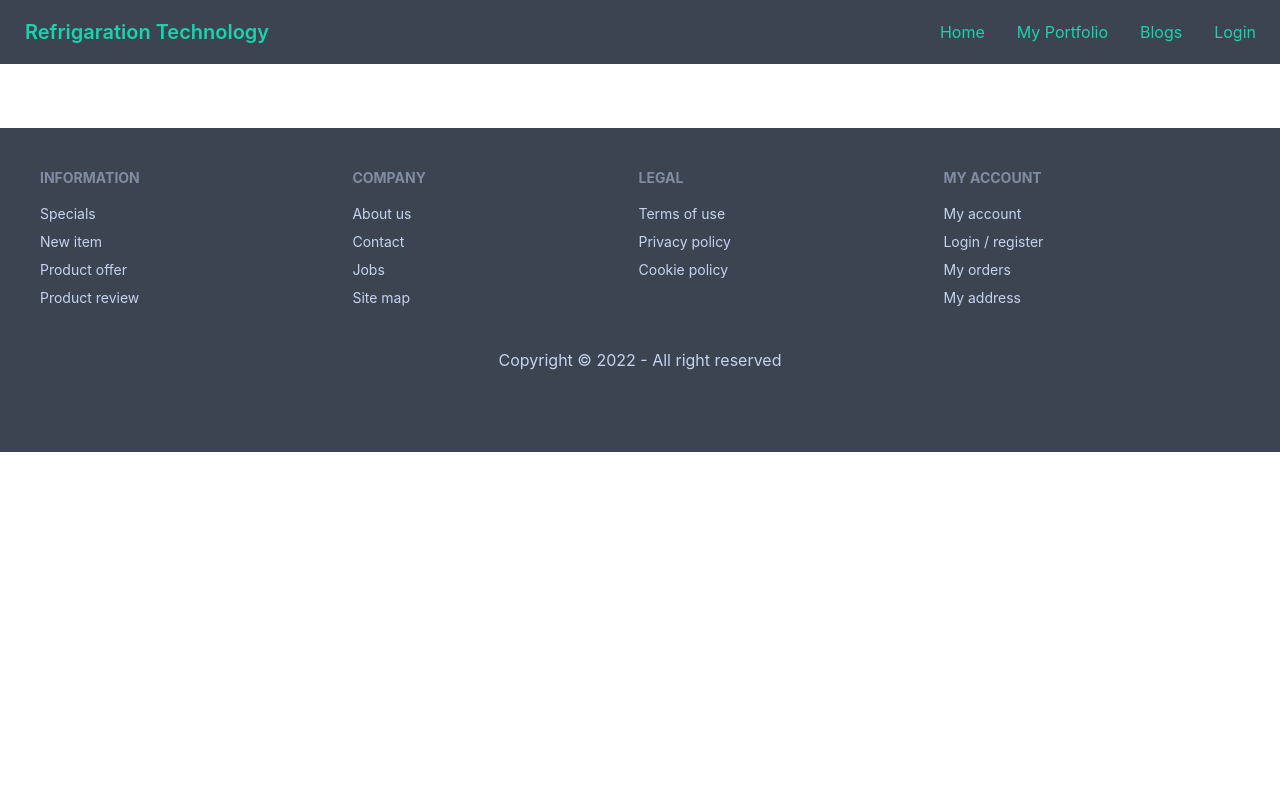
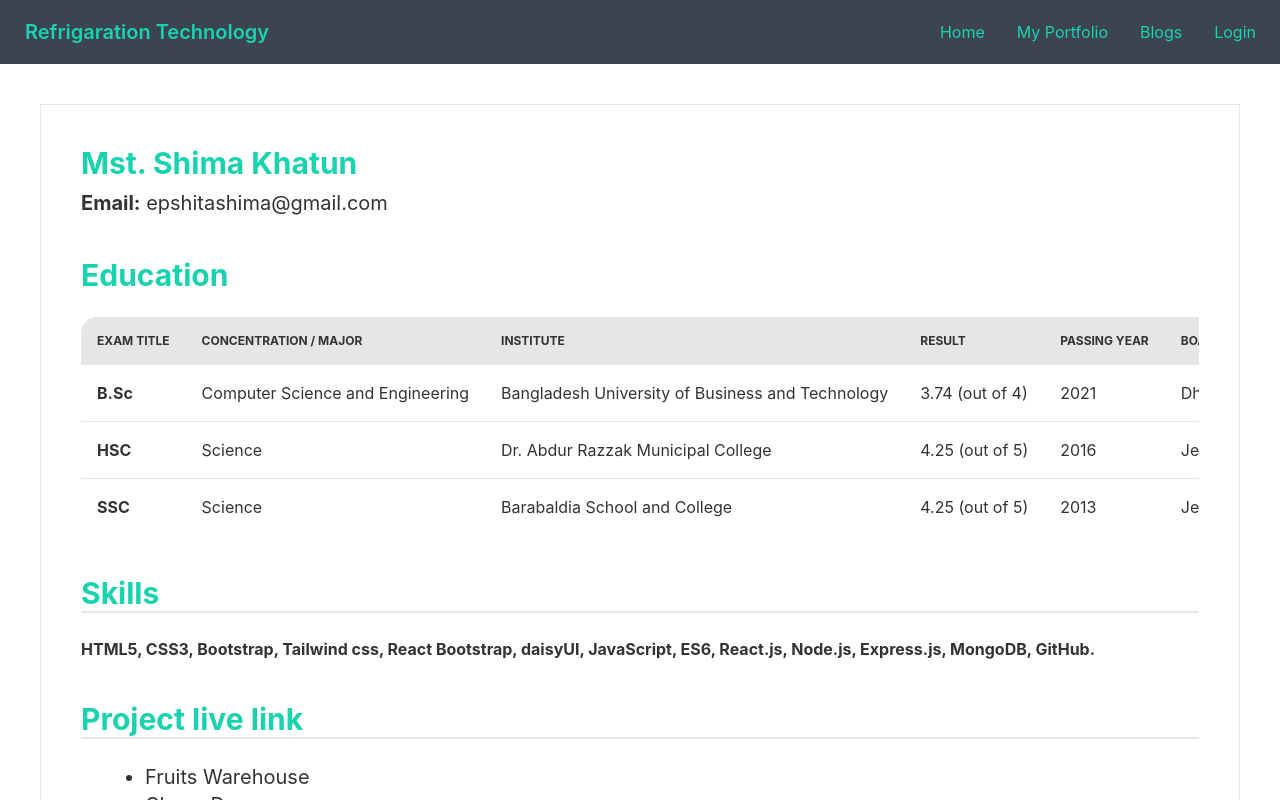
Before and after one commit to epshita-shima/refrigaration-technology-client-side, a React (Create React App) app: page /portfolio in a window 1280 px wide. Shown: the top 800 px of the page. Built offline with nearby package versions, Linux system fonts and the light colour scheme.

Commit message:
added my portfolio

```diff
--- a/src/App.js
+++ b/src/App.js
@@ -4,6 +4,7 @@ import Home from './Pages/Home/Home';
 import Navbar from './Pages/Shared/Navbar';
 import Footer from './Pages/Shared/Footer';
 import Blogs from './Pages/Blogs';
+import MyPortfolio from './Pages/MyPortfolio';
 
 function App() {
   return (
@@ -11,6 +12,7 @@ function App() {
       <Navbar></Navbar>
       <Routes>
         <Route path='/' element={<Home></Home>}></Route>
+        <Route path='/portfolio' element={<MyPortfolio></MyPortfolio>}></Route>
         <Route path='/blog' element={<Blogs></Blogs>}></Route>
       </Routes>
       <Footer></Footer>
--- /dev/null
+++ b/src/Pages/MyPortfolio.js
@@ -0,0 +1,75 @@
+import React from 'react';
+
+const MyPortfolio = () => {
+    return (
+        <div className='border m-10 p-10'>
+            <h2 className='text-accent text-3xl font-bold'>Mst. Shima Khatun</h2>
+            <p className='mt-2 text-xl'><strong>Email:</strong> epshitashima@gmail.com</p>
+            <div className='mt-10 '>
+                <h2 className='text-accent text-3xl font-bold mb-6'>Education</h2>
+                <div class="overflow-x-auto">
+                    <table class="table w-full">
+                        {/* <!-- head --> */}
+                        <thead>
+                            <tr>
+                                <th>Exam Title</th>
+                                <th>Concentration / Major</th>
+                                <th>Institute</th>
+                                <th>Result</th>
+                                <th>Passing Year</th>
+                                <th>Board</th>
+                            </tr>
+                        </thead>
+                        <tbody>
+                            {/* <!-- row 1 --> */}
+                            <tr>
+                                <th>B.Sc</th>
+                                <td>Computer Science and Engineering</td>
+                                <td>Bangladesh University of Business and Technology</td>
+                                <td>3.74 (out of 4)</td>
+                                <td>2021</td>
+                                <td>Dhaka</td>
+
+                            </tr>
+                            {/* <!-- row 2 --> */}
+                            <tr>
+                                <th>HSC</th>
+                                <td>Science</td>
+                                <td>Dr. Abdur Razzak Municipal College</td>
+                                <td>4.25 (out of 5)</td>
+                                <td>2016</td>
+                                <td>Jessore</td>
+                            </tr>
+                            {/* <!-- row 3 --> */}
+                            <tr>
+                                <th>SSC</th>
+                                <td>Science</td>
+                                <td>Barabaldia School and College</td>
+                                <td>4.25 (out of 5)</td>
+                                <td>2013</td>
+                                <td>Jessore</td>
+                            </tr>
+                        </tbody>
+                    </table>
+                </div>
+            </div>
+
+            <div className='mt-10 '>
+                <h2 className='text-accent text-3xl font-bold mb-6 border-b-2'>Skills</h2>
+                <p><strong>HTML5, CSS3, Bootstrap, Tailwind css, React Bootstrap, daisyUI, JavaScript, ES6, React.js, Node.js, Express.js, MongoDB, GitHub.</strong></p>
+            </div>
+
+            <div className='mt-10'>
+                <h2 className='text-accent text-3xl font-bold mb-6 border-b-2'>Project live link</h2>
+
+                <ul className='list-disc pl-16'>
+                    <li className='text-xl'><a href=" https://fruits-warehouse-83911.web.app/">Fruits Warehouse</a></li>
+                    <li className='text-xl'><a href="https://chase-dream.web.app/">Chase Dream</a></li>
+                    <li className='text-xl'><a href="https://timely-mochi-4b92ca.netlify.app/">Book Store</a></li>
+                </ul>
+            </div>
+        </div>
+    );
+};
+
+export default MyPortfolio;
--- a/src/Pages/Shared/Navbar.js
+++ b/src/Pages/Shared/Navbar.js
@@ -4,7 +4,7 @@ import { Link } from 'react-router-dom';
 const Navbar = () => {
     const menuItems = <>
         <li><Link to='/'>Home</Link></li>
-        <li><Link to='/appointment'>My Portfolio</Link></li>
+        <li><Link to='/portfolio'>My Portfolio</Link></li>
         <li><Link to='/blog'>Blogs</Link></li>
         <li><Link to='/about'>Login</Link></li>
     </>
```
